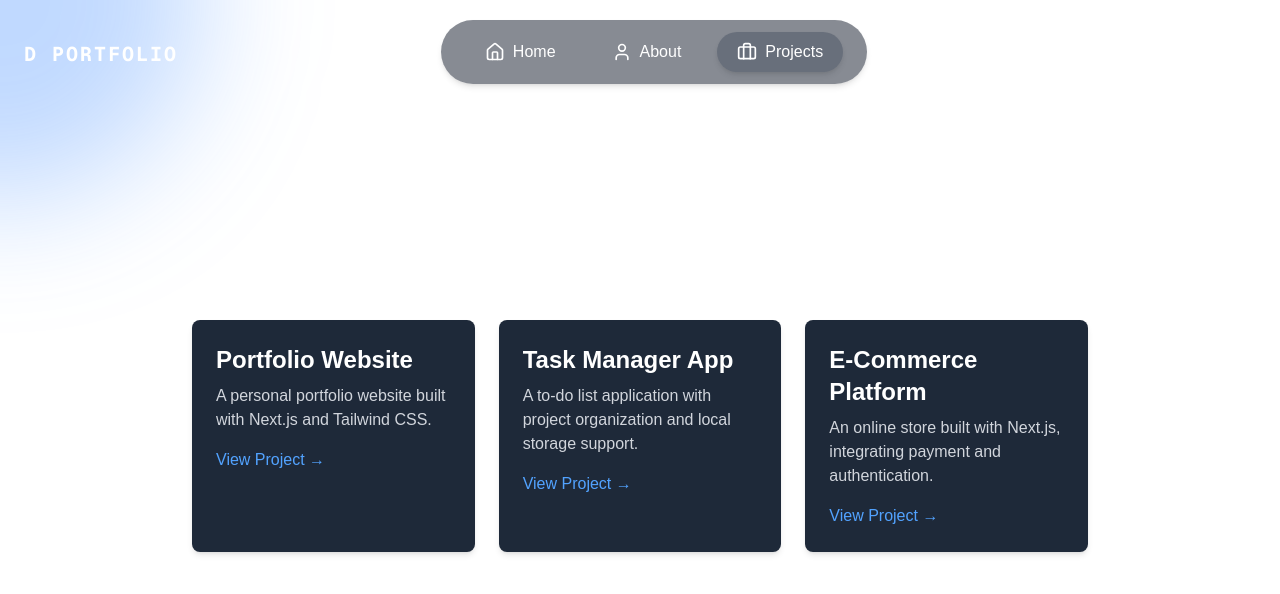
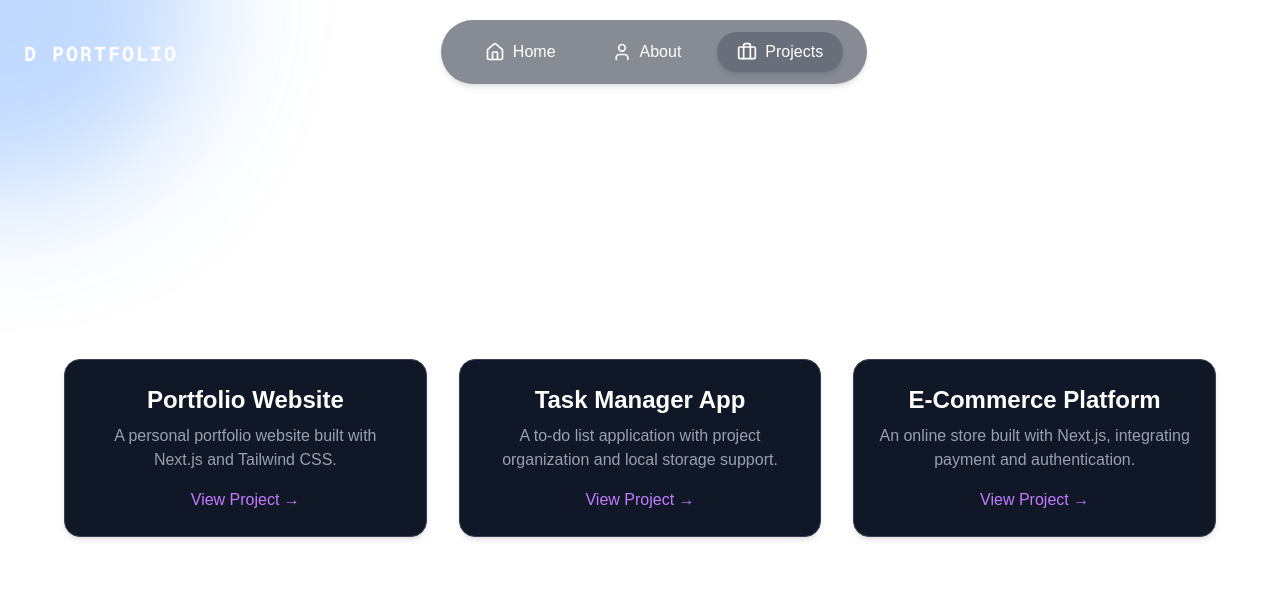
Before and after one commit to VinLvy/D-portfolio, a Next.js app: page /projects in a window 1280 px wide. Shown: the top 594 px of the page. Built offline with nearby package versions, Linux system fonts and the light colour scheme.

Commit message:
Projects 1.1

```diff
--- a/src/app/projects/page.js
+++ b/src/app/projects/page.js
@@ -1,4 +1,7 @@
+'use client';
+
 import Link from "next/link";
+import { motion } from "framer-motion";
 
 const projects = [
   {
@@ -20,19 +23,36 @@
 
 export default function Projects() {
   return (
-    <div className="flex flex-col items-center justify-center min-h-screen px-6 py-12 text-center">
-      <h1 className="text-4xl font-bold text-white mb-8">My Projects</h1>
-      <div className="grid gap-6 md:grid-cols-2 lg:grid-cols-3 w-full max-w-4xl">
+    <motion.div
+      initial={{ opacity: 0, y: 20 }}
+      animate={{ opacity: 1, y: 0 }}
+      transition={{ duration: 0.6 }}
+      className="flex flex-col items-center justify-center min-h-screen px-6 py-12 text-center"
+    >
+      <h1 className="text-4xl md:text-5xl font-bold text-white mb-12">My Projects</h1>
+
+      <div className="grid gap-8 md:grid-cols-2 lg:grid-cols-3 w-full max-w-6xl">
         {projects.map((project, index) => (
-          <div key={index} className="bg-gray-800 p-6 rounded-lg shadow-md text-left">
-            <h2 className="text-2xl font-semibold text-white">{project.title}</h2>
-            <p className="text-gray-300 mt-2">{project.description}</p>
-            <Link href={project.link} className="text-blue-400 hover:underline mt-4 inline-block">
+          <motion.div
+            key={index}
+            className="bg-gray-900 border border-gray-700 hover:border-purple-500 p-6 rounded-2xl shadow-md hover:shadow-purple-900/30 transition-all duration-300 group"
+            initial={{ opacity: 0, y: 30 }}
+            animate={{ opacity: 1, y: 0 }}
+            transition={{ delay: index * 0.2, duration: 0.5 }}
+          >
+            <h2 className="text-2xl font-semibold text-white mb-2 group-hover:text-purple-400 transition-colors duration-300">
+              {project.title}
+            </h2>
+            <p className="text-gray-400 mb-4">{project.description}</p>
+            <Link
+              href={project.link}
+              className="inline-flex items-center gap-1 text-purple-400 font-medium hover:underline hover:gap-2 transition-all duration-300"
+            >
               View Project →
             </Link>
-          </div>
+          </motion.div>
         ))}
       </div>
-    </div>
+    </motion.div>
   );
 }
```
